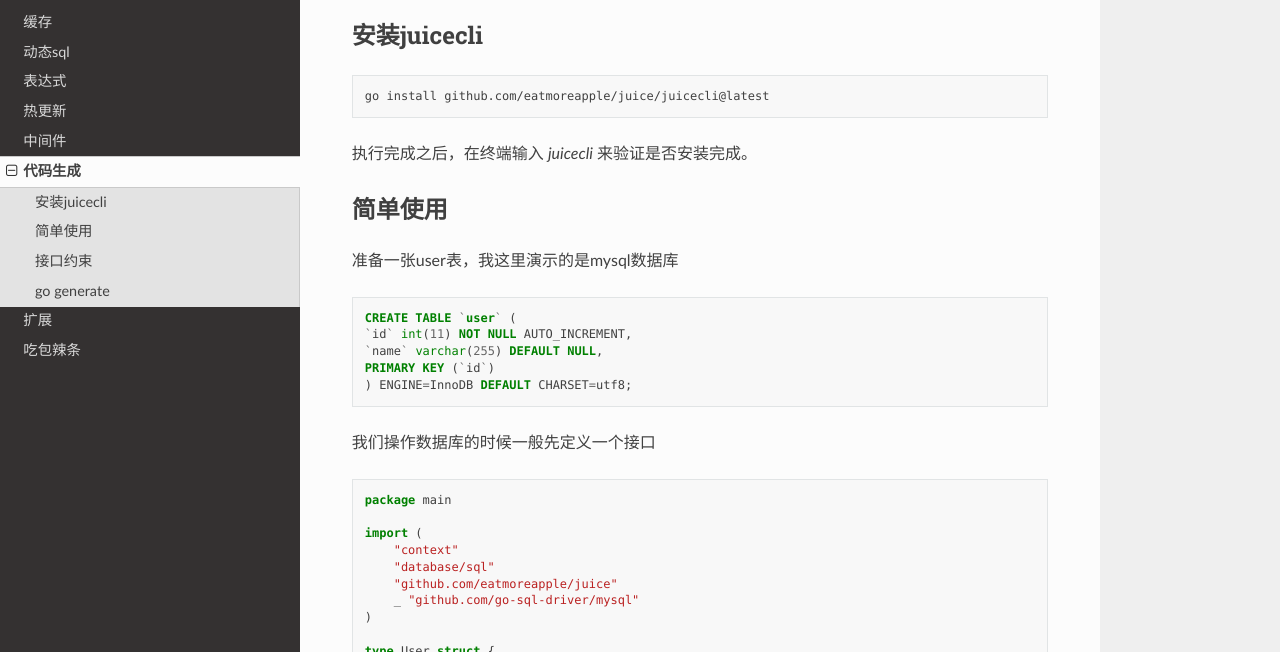
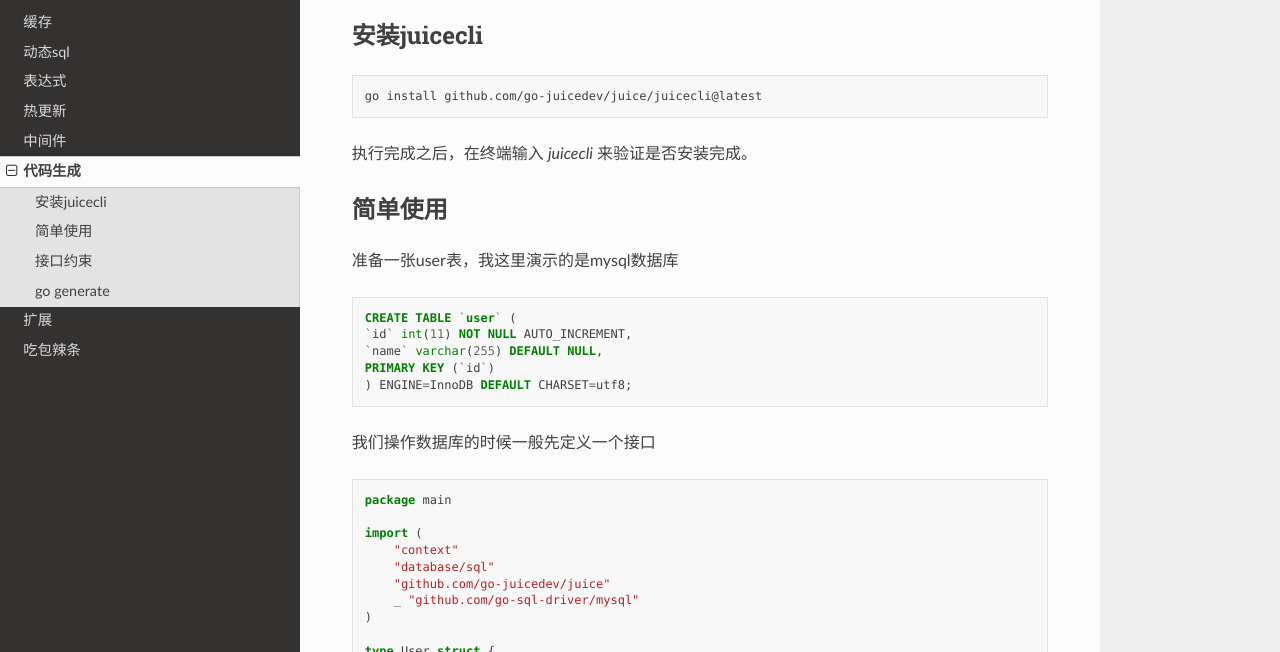
Before and after one commit to go-juicedev/juice-doc, a Sphinx documentation site: the page built from source/code_generate.rst, in a window 1280 px wide and 900 px high. Shown: the part 248-900 px from the top of the window. Built offline with Sphinx 7.4.7 and the Read the Docs theme 3.1.0, drawn with Linux system fonts in a browser that asks for light colours; some of the changed text lies outside the part shown.

Commit message:
update doc

```diff
--- a/source/cache.rst
+++ b/source/cache.rst
@@ -78,10 +78,6 @@ juice的缓存默认是不开启的，需要显式的告诉juice当前的事务
 
     engine.SetCacheFactory(func() cache.Cache() { return  mycacheImpl{}}) // note: 这里要返回一个新的cache实现。
 
-
-juice 提供了一个redis的缓存，请到 ``https://github.com/eatmoreapple/juice-cache`` 查看请使用方式。
-
-
 .. attention::
 
     注意： 缓存只有跟 `NewGenericManager` 搭配使用才有效
--- a/source/code_generate.rst
+++ b/source/code_generate.rst
@@ -10,7 +10,7 @@ juice提供了一个代码生成工具来方便开发者简化开发。
 
 .. code-block:: shell
 
-    go install github.com/eatmoreapple/juice/juicecli@latest
+    go install github.com/go-juicedev/juice/juicecli@latest
 
 执行完成之后，在终端输入 `juicecli` 来验证是否安装完成。
 
@@ -37,7 +37,7 @@ juice提供了一个代码生成工具来方便开发者简化开发。
     import (
         "context"
         "database/sql"
-        "github.com/eatmoreapple/juice"
+        "github.com/go-juicedev/juice"
         _ "github.com/go-sql-driver/mysql"
     )
 
@@ -111,7 +111,7 @@ juice提供了一个代码生成工具来方便开发者简化开发。
     import (
         "context"
         "database/sql"
-        "github.com/eatmoreapple/juice"
+        "github.com/go-juicedev/juice"
     )
 
     type UserRepositoryImpl struct{}
@@ -165,7 +165,7 @@ juice提供了一个代码生成工具来方便开发者简化开发。
         "context"
         "database/sql"
         "fmt"
-        "github.com/eatmoreapple/juice"
+        "github.com/go-juicedev/juice"
         _ "github.com/go-sql-driver/mysql"
     )
 
--- a/source/configuration.rst
+++ b/source/configuration.rst
@@ -58,7 +58,7 @@ environments
 
     import (
         "fmt"
-        "github.com/eatmoreapple/juice"
+        "github.com/go-juicedev/juice"
         _ "github.com/go-sql-driver/mysql"
     )
 
--- a/source/extension.rst
+++ b/source/extension.rst
@@ -23,7 +23,7 @@ juice也提供了这样的支持。
     import (
         "embed"
         "fmt"
-        "github.com/eatmoreapple/juice"
+        "github.com/go-juicedev/juice"
     )
 
     //go:embed config.xml
@@ -67,7 +67,7 @@ juice也提供了这样的支持。
     import (
         "embed"
         "fmt"
-        "github.com/eatmoreapple/juice"
+        "github.com/go-juicedev/juice"
     )
 
     //go:embed config
--- a/source/index.rst
+++ b/source/index.rst
@@ -14,7 +14,7 @@ juice 是一个基于 golang 的 sql mapper 框架，它的目标是提供一个
 项目主页
 ------------------------------
 
-http://github.com/eatmoreapple/juice
+http://github.com/go-juicedev/juice
 
 
 特性
@@ -42,7 +42,7 @@ http://github.com/eatmoreapple/juice
 
 .. code-block:: bash
 
-   go get -u github.com/eatmoreapple/juice
+   go get -u github.com/go-juicedev/juice
 
 快速开始
 ------------------------------
@@ -84,7 +84,7 @@ http://github.com/eatmoreapple/juice
    import (
       "context"
       "fmt"
-      "github.com/eatmoreapple/juice"
+      "github.com/go-juicedev/juice"
       _ "github.com/go-sql-driver/mysql"
    )
 
--- a/source/mappers.rst
+++ b/source/mappers.rst
@@ -131,7 +131,7 @@ select标签用来存储select语句。 select标签必须在mapper标签中才
 
     import (
         "fmt"
-        "github.com/eatmoreapple/juice"
+        "github.com/go-juicedev/juice"
         _ "github.com/go-sql-driver/mysql"
     )
 
```
